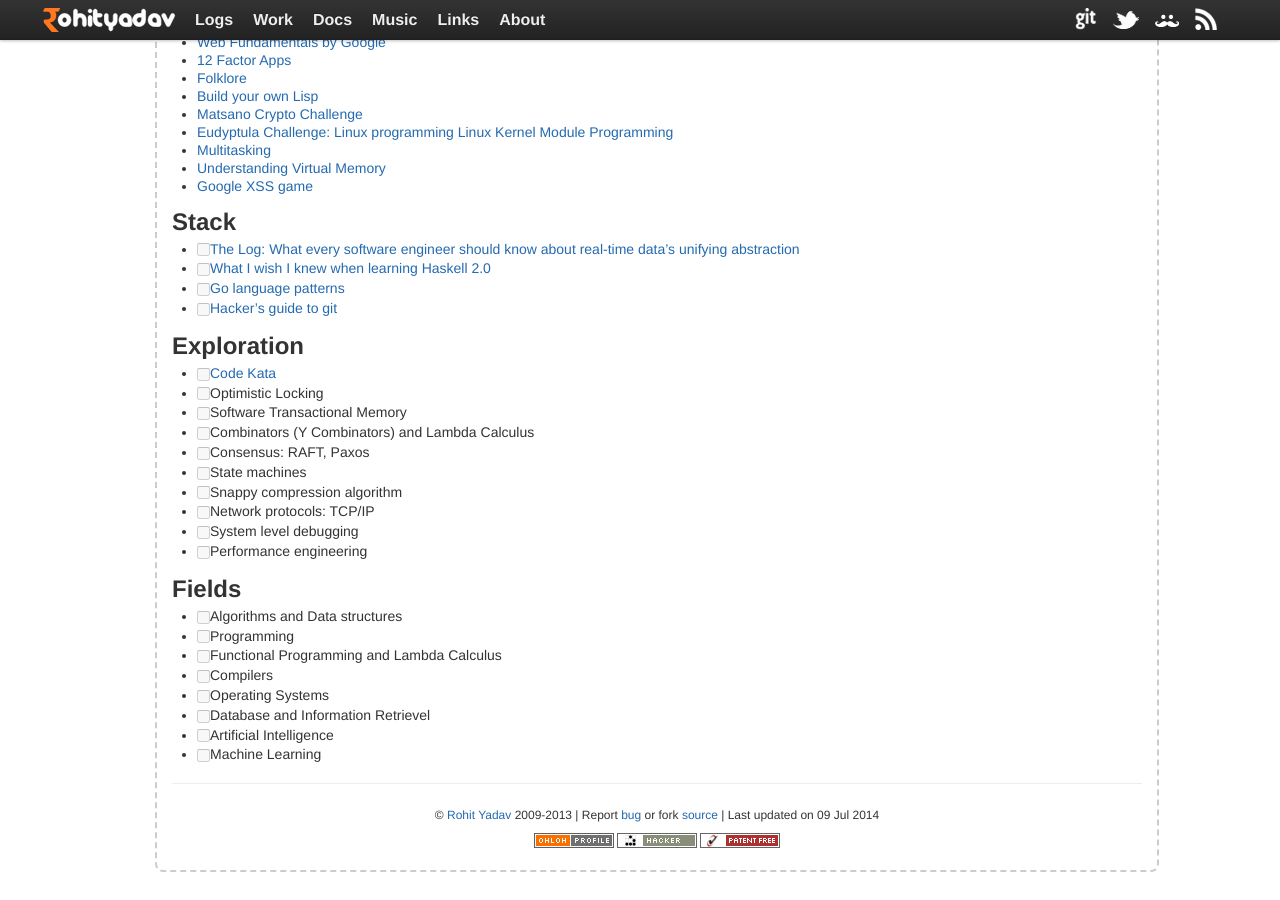
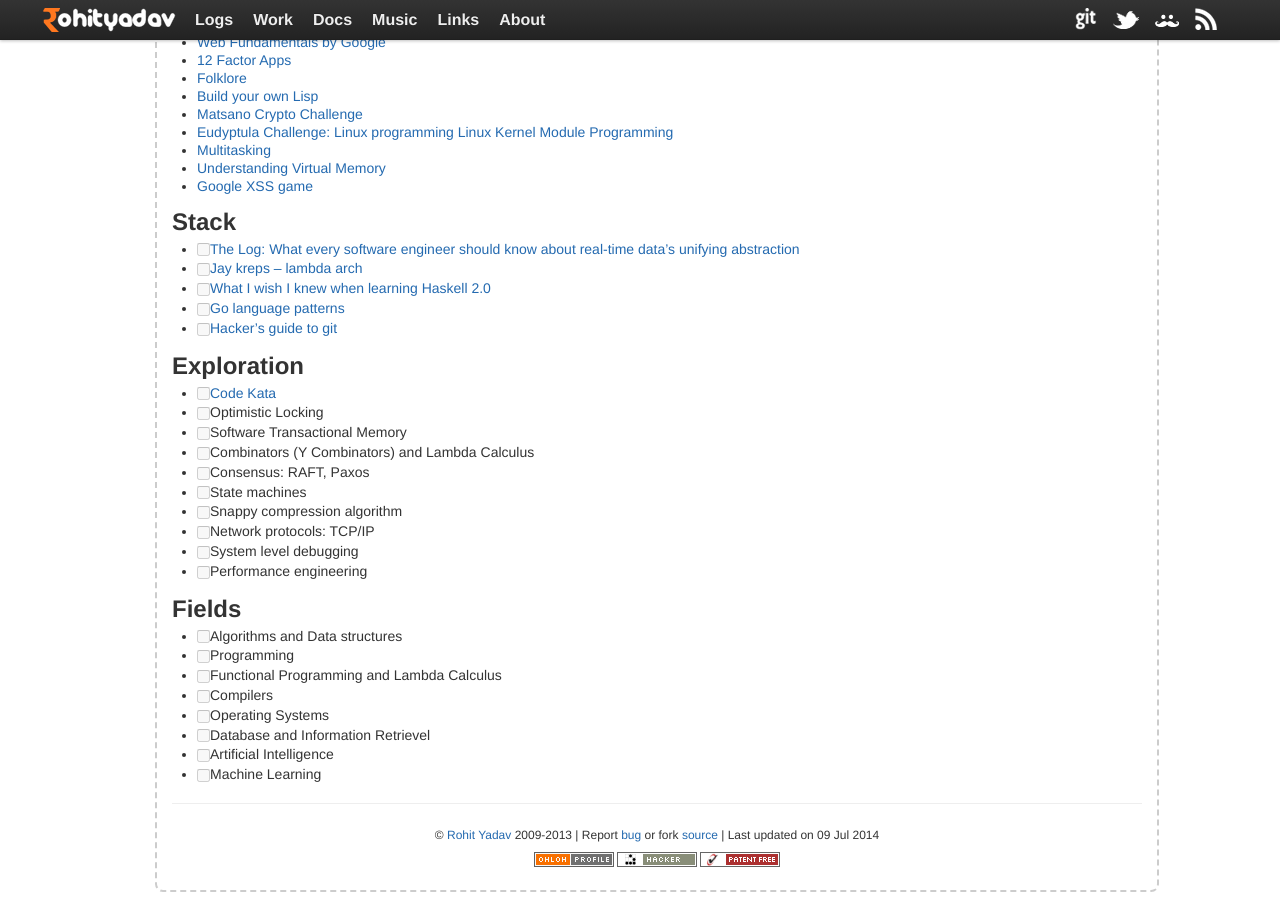
Before and after one commit to rohityadavcloud/rohityadavcloud.github.io, a Jekyll site: the page built from kaizen/index.markdown, in a window 1280 px wide and 900 px high, scrolled down 2760 px. Built offline with Jekyll 4.4.1, drawn with Linux system fonts in a browser that asks for light colours.

Commit message:
asdf
Signed-off-by: Rohit Yadav <bhaisaab@baagi.org>

```diff
--- a/kaizen/index.markdown
+++ b/kaizen/index.markdown
@@ -163,6 +163,7 @@ tagline: List for 2014
 ## Stack
 
 - [ ] [The Log: What every software engineer should know about real-time data's unifying abstraction](http://engineering.linkedin.com/distributed-systems/log-what-every-software-engineer-should-know-about-real-time-datas-unifying)
+- [ ] [Jay kreps -- lambda arch](http://radar.oreilly.com/2014/07/questioning-the-lambda-architecture.html)
 - [ ] [What I wish I knew when learning Haskell 2.0](http://dev.stephendiehl.com/hask/#cabal)
 - [ ] [Go language patterns](https://sites.google.com/site/gopatterns/)
 - [ ] [Hacker's guide to git](http://wildlyinaccurate.com/a-hackers-guide-to-git)
```
